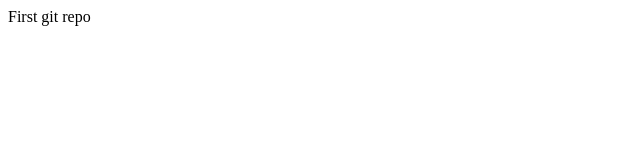
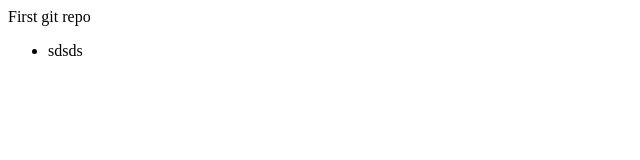
Before and after one commit to tommy295/git101, a plain HTML site: page index.html in a window 1280 px wide. Shown: the full height of the page, 0-640 px from the left. Drawn offline with Linux system fonts and the light colour scheme.

Commit message:
test commit 2

```diff
--- a/index.html
+++ b/index.html
@@ -4,5 +4,9 @@
 </head>
 <body>
 First git repo
+
+<ul>
+	<li>sdsds</li>
+</ul>
 </body>
 </html>
```
